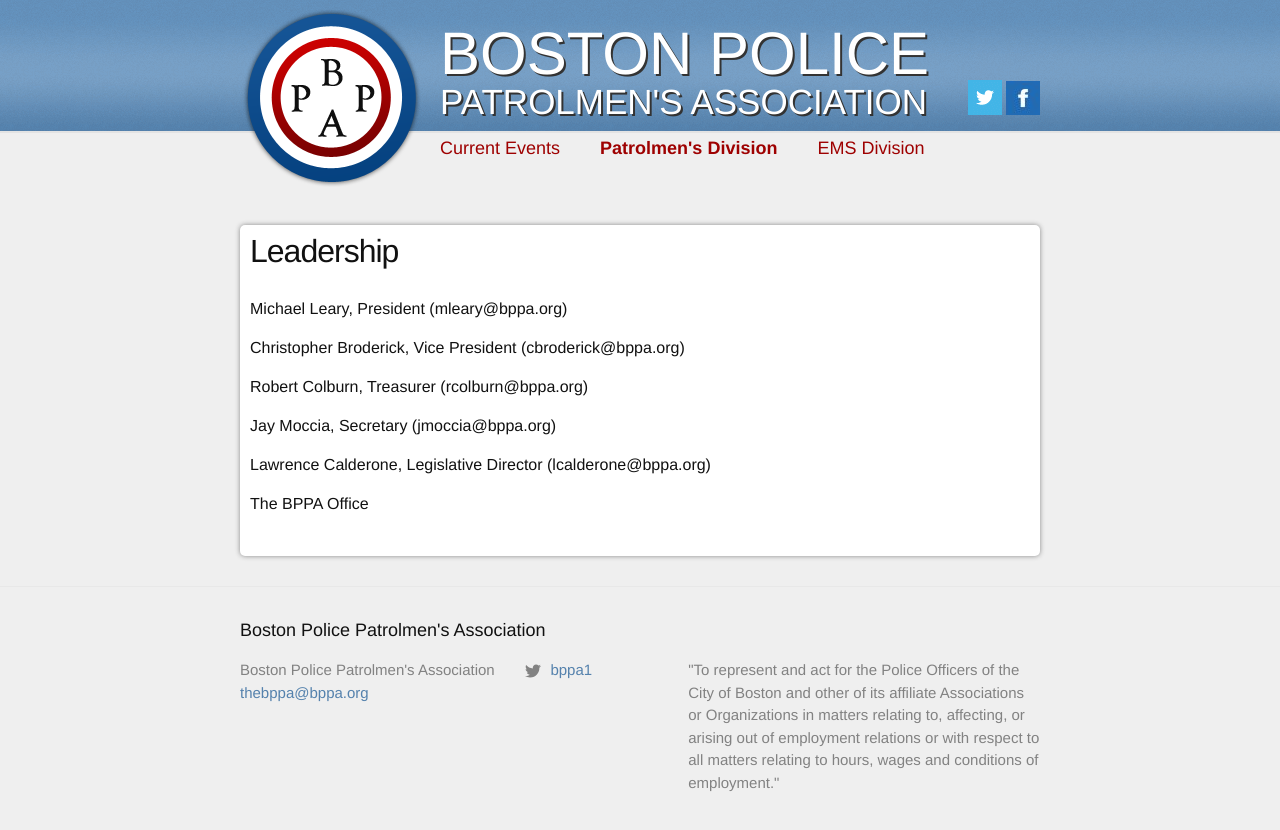
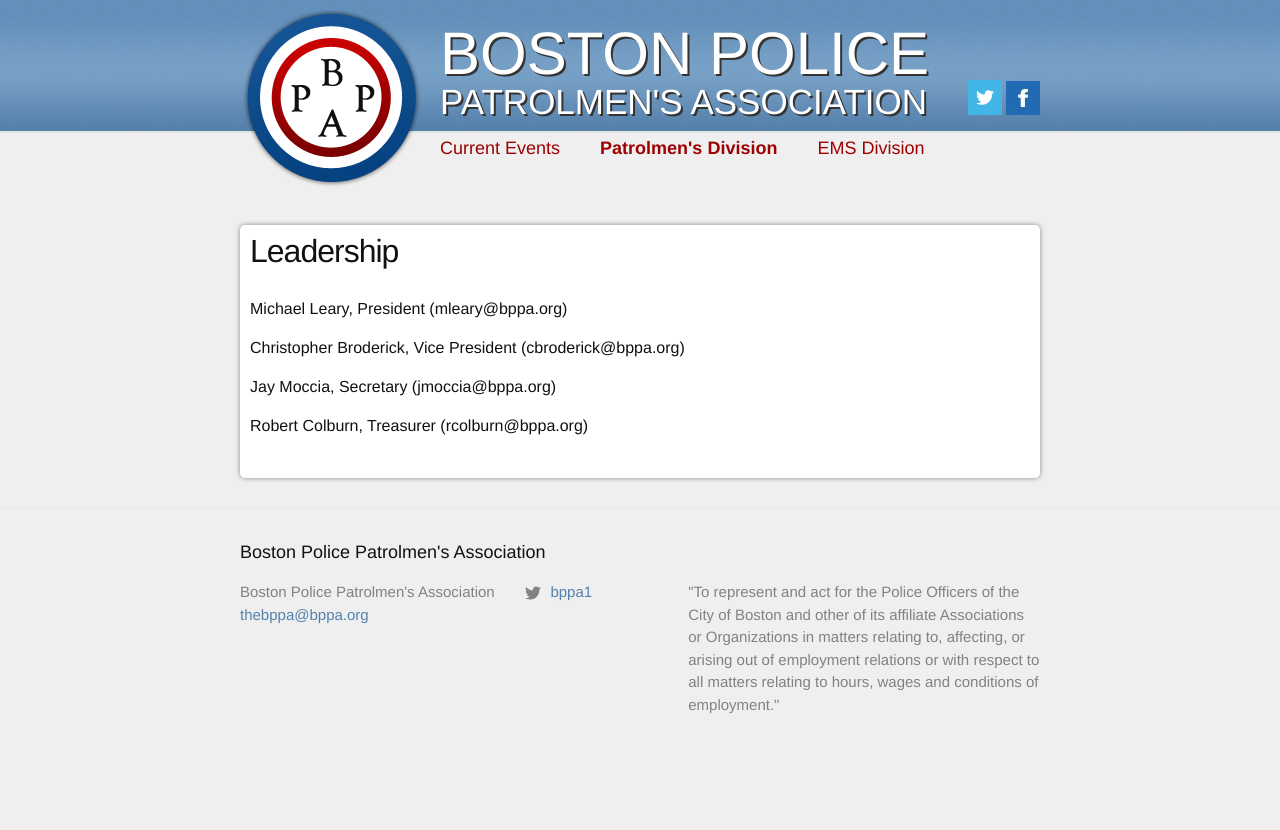
Before and after one commit to microsearch/bppa, a Jekyll site: the page built from patrolmens-division/leadership.md, in a window 1280 px wide. Shown: the top 830 px of the page. Built offline with Jekyll 4.4.1, drawn with Linux system fonts in a browser that asks for light colours; nearby versions of some CDN libraries.

Commit message:
Updated Leadership

```diff
--- a/patrolmens-division/leadership.md
+++ b/patrolmens-division/leadership.md
@@ -9,10 +9,6 @@ Michael Leary, President (mleary@bppa.org)
 
 Christopher Broderick, Vice President (cbroderick@bppa.org)
 
-Robert Colburn, Treasurer (rcolburn@bppa.org)
-
 Jay Moccia, Secretary (jmoccia@bppa.org)
 
-Lawrence Calderone, Legislative Director (lcalderone@bppa.org)
-
-The BPPA Office
+Robert Colburn, Treasurer (rcolburn@bppa.org)
```
